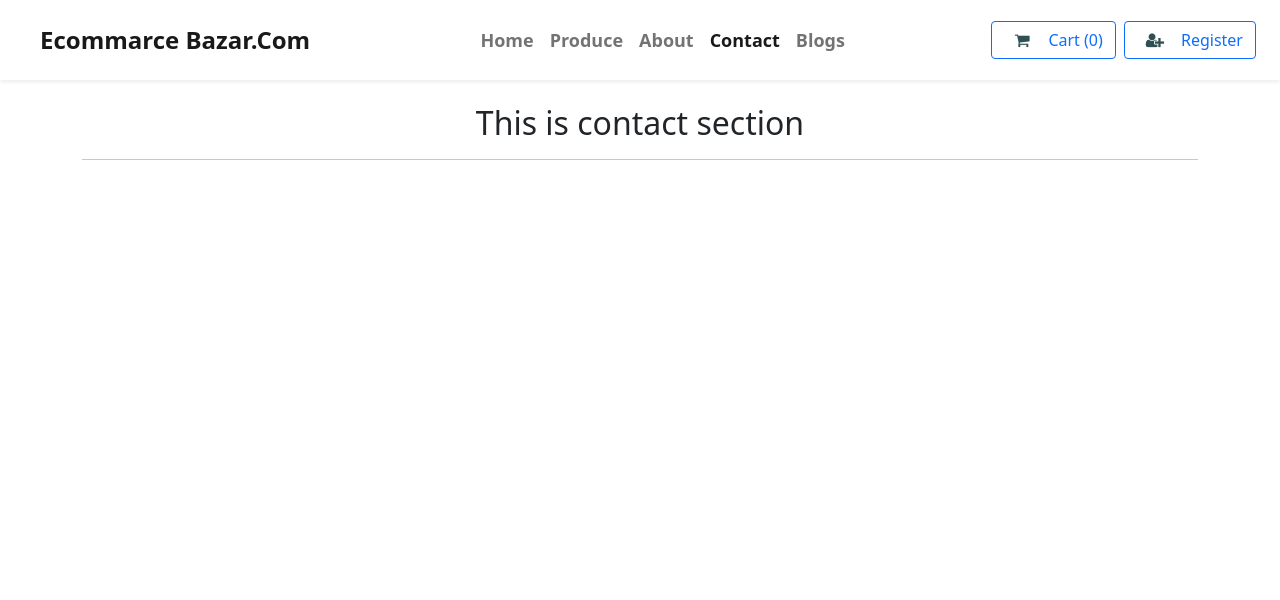
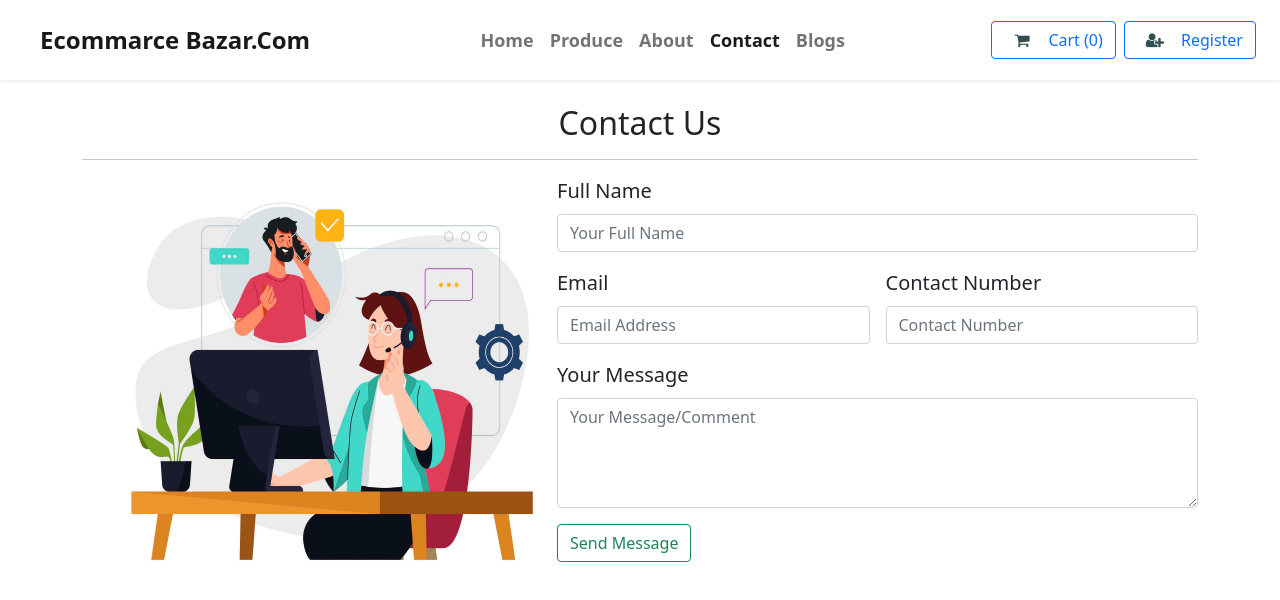
Before and after one commit to nurulazam-dev/ecommerce-bazar-com-client, a React (Create React App) app: page /contact in a window 1280 px wide. Shown: the top 600 px of the page. Built offline with nearby package versions, Linux system fonts and the light colour scheme; no server answers.

Commit message:
contact section design complete

```diff
--- a/src/Components/About.jsx
+++ b/src/Components/About.jsx
@@ -17,7 +17,7 @@ const About = () => {
                         <p className="lead">If you wanted more info about us , then contact with us</p>
                         <NavLink to='/contact' className="btn btn-outline-success my-4">Contact Us</NavLink>
                     </div>
-                    <div className="col-md-3 d-flex mx-4">
+                    <div className="col-md-3 d-flex justify-content-center mx-4">
                         <img src={AboutUs} alt="About Us" height='450px' width='500px' />
                     </div>
                 </div>
--- a/src/Components/Contact.jsx
+++ b/src/Components/Contact.jsx
@@ -1,4 +1,5 @@
 import React from 'react';
+import ContactUs from '../Assets/Contact Us/ContactUs.jpg'
 
 const Contact = () => {
     return (
@@ -7,8 +8,37 @@ const Contact = () => {
                 <div className="row">
                     <div className="col-md-12">
 
-                        <h2 className='text-center'>This is contact section</h2>
+                        <h2 className='text-center'>Contact Us</h2>
                         <hr />
+                    </div>
+                </div>
+                <div className="row">
+                    <div className="col-md-5 d-flex justify-contrnt-center">
+                        <img src={ContactUs} alt="Contact Us" height='420px' width='500px' />
+                    </div>
+                    <div className="col-md-7 fs-5">
+                        <form class="row g-3">
+                            <div class="col-md-12">
+                                <label for="inputName" class="form-label">Full Name</label>
+                                <input type="text" class="form-control" id="inputName" placeholder='Your Full Name' />
+                            </div>
+                            <div class="col-md-6">
+                                <label for="inputEmail4" class="form-label">Email</label>
+                                <input type="email" class="form-control" id="inputEmail4" placeholder='Email Address' />
+                            </div>
+                            <div class="col-md-6">
+                                <label for="inputContact4" class="form-label">Contact Number</label>
+                                <input type="number" class="form-control" id="inputContact" placeholder='Contact Number' />
+                            </div>
+                            <div class="col-12">
+                            <label for="message" class="form-label">Your Message</label>
+                            <textarea class="form-control" id="message" rows="4"  placeholder='Your Message/Comment'></textarea>
+                            </div>
+                            <div class="col-12">
+                                <button type="submit" class="btn btn-outline-success">Send Message</button>
+                            </div>
+                        </form>
+
                     </div>
                 </div>
             </div>
```
